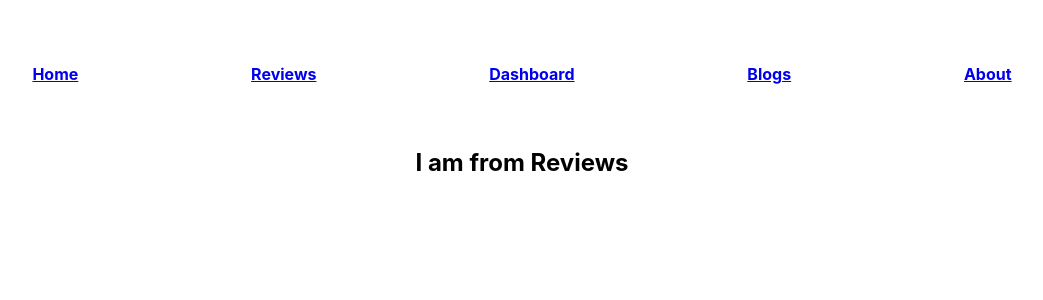
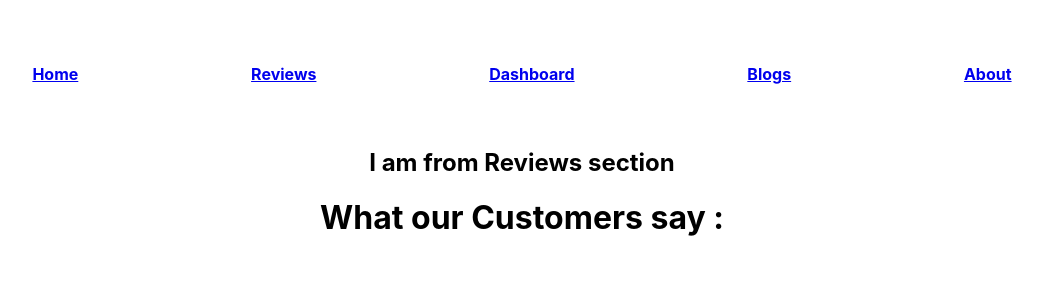
Before and after one commit to mehedialmamun21/product-analysis-website, a React (Create React App) app: page /reviews in a window 1280 px wide. Shown: the top 300 px of the page, without its empty margins (118-1161 px from the left). Built offline with nearby package versions, Linux system fonts and the light colour scheme.

Commit message:
404 : not found route added

```diff
--- a/src/App.js
+++ b/src/App.js
@@ -5,6 +5,7 @@ import Blogs from './components/Blogs/Blogs';
 import Dashboard from './components/Dashboard/Dashboard';
 import Header from './components/Header/Header';
 import Home from './components/Home/Home';
+import NotFound from './components/NotFound/NotFound';
 import Reviews from './components/Reviews/Reviews';
 
 function App() {
@@ -17,6 +18,7 @@ function App() {
         <Route path="/dashboard" element={<Dashboard></Dashboard>}></Route>
         <Route path="/blogs" element={<Blogs></Blogs>}></Route>
         <Route path="/about" element={<About></About>}></Route>
+        <Route path="*" element={<NotFound></NotFound>}></Route>
       </Routes>
     </div>
   );
--- /dev/null
+++ b/src/components/NotFound/NotFound.css
@@ -0,0 +1,3 @@
+.not-found {
+    text-align: center;
+}
--- /dev/null
+++ b/src/components/NotFound/NotFound.js
@@ -0,0 +1,13 @@
+import React from 'react';
+import './NotFound.css'
+
+const NotFound = () => {
+    return (
+        <div className='not-found'>
+            <h2>The page you are looking for is not available !</h2>
+            <h4>404</h4>
+        </div>
+    );
+};
+
+export default NotFound;
--- a/src/components/Reviews/Reviews.js
+++ b/src/components/Reviews/Reviews.js
@@ -4,7 +4,8 @@ import './Reviews.css'
 const Reviews = () => {
     return (
         <div className='review-details'>
-            <h2>I am from Reviews</h2>
+            <h2>I am from Reviews section</h2>
+            <h1>What our Customers say : </h1>
         </div>
     );
 };
```
